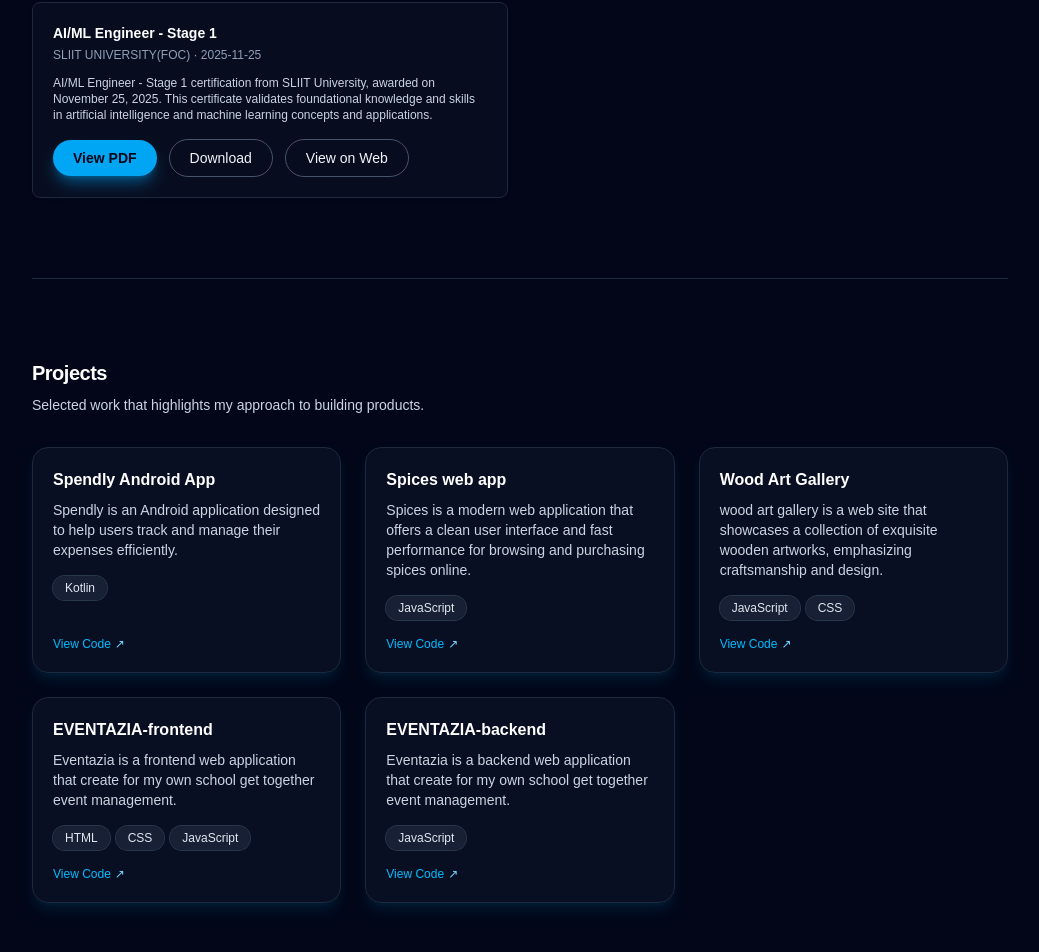
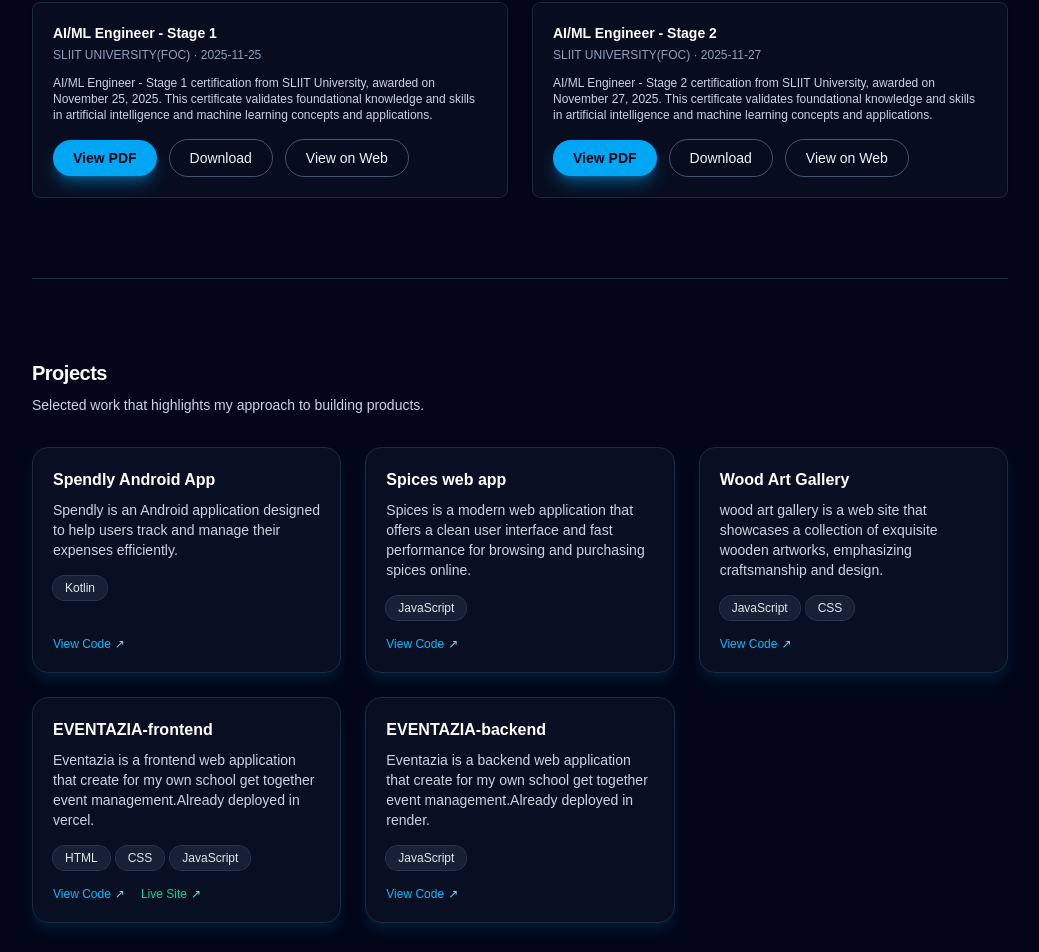
Before and after one commit to ANWedage/My-portfolio, a Next.js app: page / in a window 1280 px wide. Shown: the part 1257-2209 px from the top of the page, without its empty margins (120-1159 px from the left). Built offline with nearby package versions, Linux system fonts and the light colour scheme.

Commit message:
ai/ml stage 2 certificate uploaded

```diff
--- a/app/components/CertificatesSection.tsx
+++ b/app/components/CertificatesSection.tsx
@@ -52,6 +52,40 @@ export function CertificatesSection() {
             </a>
           </div>
         </article>
+        <article className="rounded-lg border border-slate-800 bg-slate-900/40 p-5 shadow-sm">
+          <h3 className="text-sm font-semibold text-white">
+            AI/ML Engineer - Stage 2
+          </h3>
+          <p className="mt-1 text-xs text-slate-400">SLIIT UNIVERSITY(FOC) · 2025-11-27</p>
+          <p className="mt-3 text-xs text-slate-300">
+            AI/ML Engineer - Stage 2 certification from SLIIT University, awarded on November 27, 2025. This certificate validates foundational knowledge and skills in artificial intelligence and machine learning concepts and applications.
+          </p>
+          <div className="mt-4 flex flex-wrap items-center gap-3 text-xs">
+            <a
+              href="/certificates/AIML-Stage2.pdf"
+              target="_blank"
+              rel="noreferrer"
+              className="primary-btn px-3 py-1 text-[0.7rem]"
+            >
+              View PDF
+            </a>
+            <a
+              href="/certificates/AIML-Stage2.pdf"
+              download
+              className="ghost-btn px-3 py-1 text-[0.7rem]"
+            >
+              Download
+            </a>
+            <a
+              href="https://code.sliit.org/certificates/rdg3yxd2gy"
+              target="_blank"
+              rel="noreferrer"
+              className="ghost-btn px-3 py-1 text-[0.7rem]"
+            >
+              View on Web
+            </a>
+          </div>
+        </article>
       </div>
     </section>
   );
--- a/app/components/ProjectsSection.tsx
+++ b/app/components/ProjectsSection.tsx
@@ -23,13 +23,14 @@ const projects = [
   },
   {
     title: "EVENTAZIA-frontend",
-    description: "Eventazia is a frontend web application that create for my own school get together event management.",
+    description: "Eventazia is a frontend web application that create for my own school get together event management.Already deployed in vercel.",
     tech: ["HTML", "CSS","JavaScript"],
     github: "https://github.com/ANWedage/eventazia-frontend",
+    live: "https://eventazia-frontend.vercel.app/",
   },
   {
     title: "EVENTAZIA-backend",
-    description: "Eventazia is a backend web application that create for my own school get together event management.",
+    description: "Eventazia is a backend web application that create for my own school get together event management.Already deployed in render.",
     tech: ["JavaScript"],
     github: "https://github.com/ANWedage/eventazia-backend",
   }
@@ -66,17 +67,30 @@ export function ProjectsSection() {
                 </span>
               ))}
             </div>
+            <div className="mt-auto flex items-center gap-4 text-xs font-medium">
               {project.github && (
                 <a
                   href={project.github}
                   target="_blank"
                   rel="noreferrer"
-                className="mt-auto inline-flex items-center text-xs font-medium text-sky-400 hover:text-sky-300"
+                  className="inline-flex items-center text-sky-400 hover:text-sky-300"
                 >
                   View Code
                   <span className="ml-1 text-sky-300">↗</span>
                 </a>
               )}
+              {"live" in project && project.live && (
+                <a
+                  href={project.live}
+                  target="_blank"
+                  rel="noreferrer"
+                  className="inline-flex items-center text-emerald-400 hover:text-emerald-300"
+                >
+                  Live Site
+                  <span className="ml-1 text-emerald-300">↗</span>
+                </a>
+              )}
+            </div>
           </article>
         ))}
       </div>
```
Also changed, not shown: 1 other file (tests, documents, lock files or other folders). Lines whose indentation alone changed are shown as unchanged.
